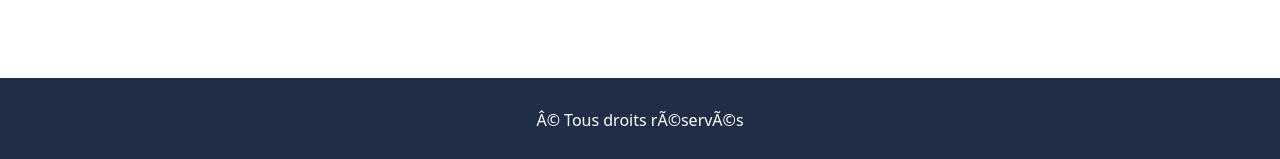
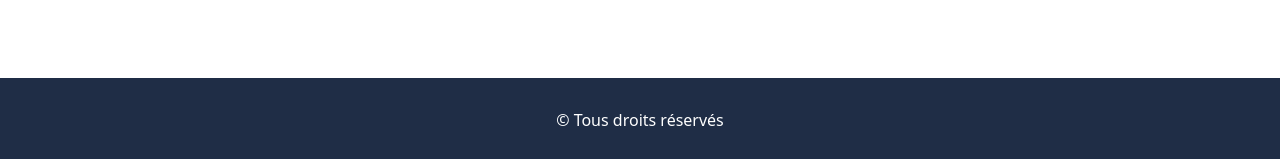
Before and after one commit to Antony013/sandwich, a PHP site: page / in a window 1280 px wide. Shown: the part 1136-1295 px from the top of the page. Run offline with PHP 8.4, Linux system fonts and the light colour scheme; data that the repository does not hold is empty; some libraries are stand-ins or nearby versions.

Commit message:
Update footer.php

```diff
--- a/projet_fin_annee_sandwich/require/header_footer/footer.php
+++ b/projet_fin_annee_sandwich/require/header_footer/footer.php
@@ -1,35 +1,8 @@
 <footer>
 	<div id="footer">
 		<div>
-			<!-- <h5>
-				LycÃ©e Saint-Vincent
-			<br>
-				ENSEIGNEMENT SECONDAIRE & SUPÃ‰RIEUR
-			</h5> -->
-			<p>
-				<!-- 30 rue de Meaux, 60300 Senlis
-			<br>
-				<i class="bi bi-telephone"></i> 03 44 53 96 40
-			<br> -->
-				Â© Tous droits rÃ©servÃ©s
+				© Tous droits réservés
 			</p>
 		</div>
-		<!-- <div>
-			<h5>Menu</h5>
-			<ul>
-				<li>
-					<a href="index.php">Accueil</a>
-				</li>
-				<li>
-					<a href="require/login/login.php">Se connecter</a>
-				</li>
-				<li>
-					<a href="require/register/register.php">S'inscrire</a>
-				</li>
-				<li>
-					<a href="require/login/login_backoffice.php">Backoffice</a>
-				</li>
-			</ul>
-		</div> -->
 	</div>
 </footer>
```
